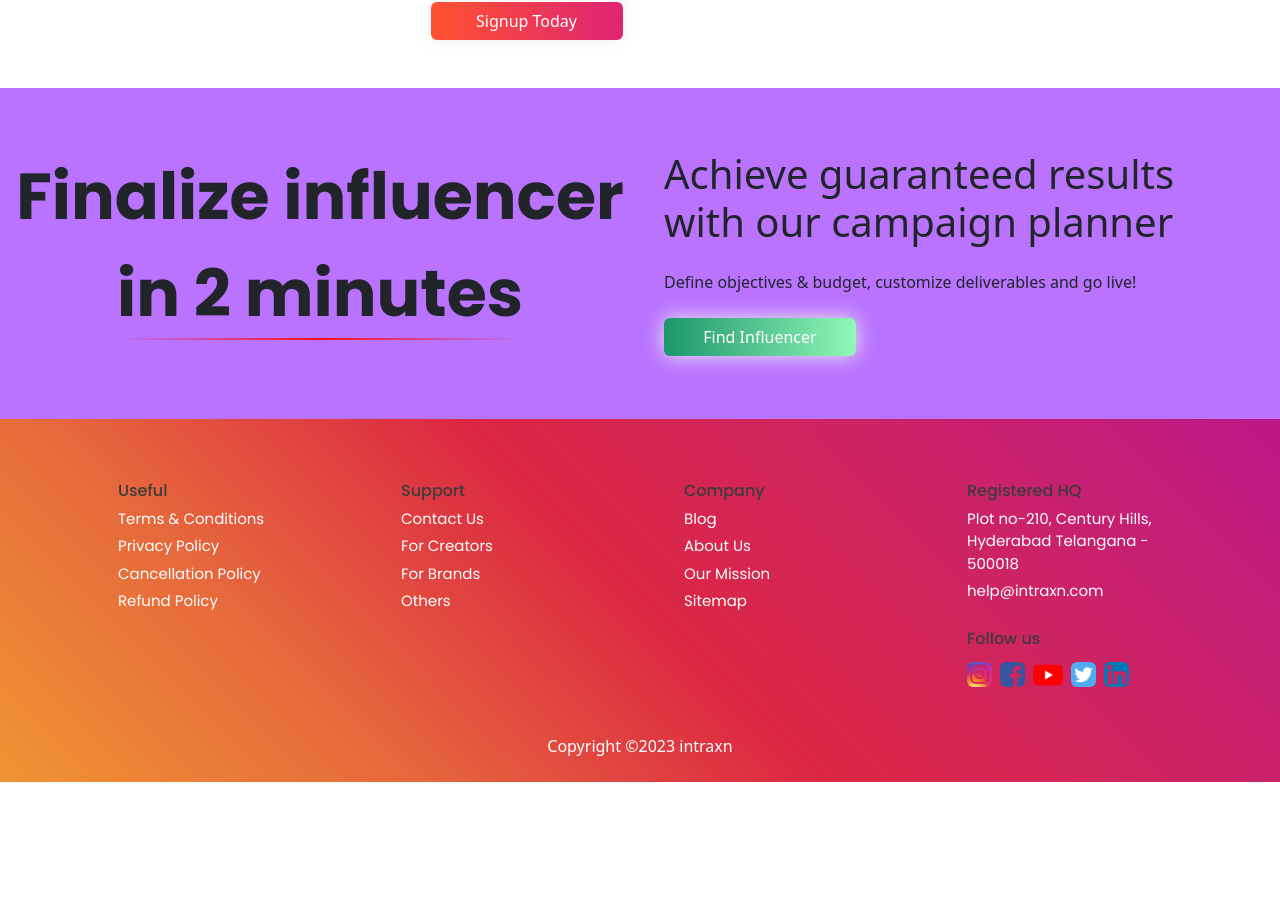
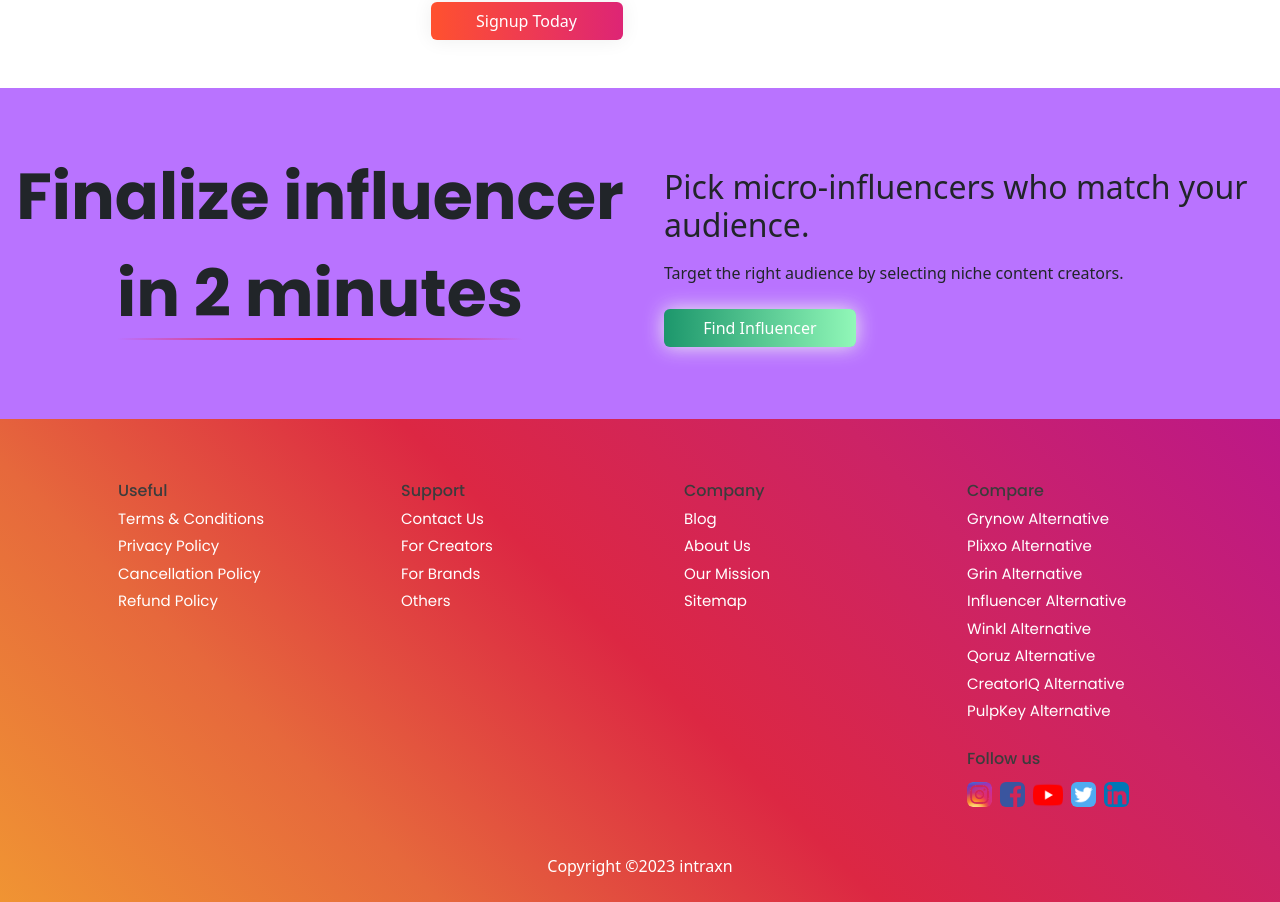
Before and after one commit to intraxnio/landingPage, a Next.js app: page /find-influencers in a window 1280 px wide. Shown: the part 1860-2762 px from the top of the page. Before the commit the page ends 2642 px from the top, so only its background shows below. Built offline with nearby package versions, Linux system fonts and the light colour scheme.

Commit message:
April v1.0 26 2023

```diff
--- a/src/components/BodyCards.js
+++ b/src/components/BodyCards.js
@@ -6,7 +6,7 @@ function BodyCards() {
 
     <div className="container row pt-5 pb-4 mx-auto">
         <div className="col-md-6 col-12">
-        <img className="img-fluid rounded" src="/influencers-collage.jpg" alt="micro-influencers" width={500} height={500} />
+        <img className="img-fluid rounded" src="/influencers-collage.webp" alt="micro-influencers" width={500} height={500} />
 
         </div>
         <div className="container col-md-6 col-12 my-auto">
--- a/src/components/BodyMain.js
+++ b/src/components/BodyMain.js
@@ -26,7 +26,7 @@ function BodyMain() {
         </div>
         <div className="col-md-4 col-lg-4 img-1">
         {/* <Image className="img-fluid rounded" src={mainBanner} priority={true} alt="Passion into Profession" /> */}
-<img className="img-fluid rounded" src="/mainBanner.webp" alt="Passion Profession" priority="true" width={500} height={650} />
+<img className="img-fluid rounded" src="/mainBanner.webp" alt="Instagram Influencer" priority="true" width={500} height={650} />
 
 
 
--- a/src/components/Footer.js
+++ b/src/components/Footer.js
@@ -43,13 +43,40 @@ export default function Footer() {
           <div className="container col-sm-12 col-12 col-md-3 col-lg-3 my-2">
             <div className="div">
               <ul>
-                <li className="footer-head-text">Registered HQ</li>
+                {/* <li className="footer-head-text">Registered HQ</li>
                 <li className="footer-content-text">
                   Plot no-210, Century Hills, Hyderabad Telangana - 500018
                 </li>
                 <li className="footer-content-text">
                   help@intraxn.com
+                </li> */}
+
+                <li className="footer-head-text">Compare</li>
+                <li className="footer-content-text">
+                 Grynow Alternative
                 </li>
+                <li className="footer-content-text">
+                 Plixxo Alternative
+                </li>
+                <li className="footer-content-text">
+                 Grin Alternative
+                </li>
+                <li className="footer-content-text">
+                 Influencer Alternative
+                </li>
+                <li className="footer-content-text">
+                 Winkl Alternative
+                </li>
+                <li className="footer-content-text">
+                 Qoruz Alternative
+                </li>
+                <li className="footer-content-text">
+                 CreatorIQ Alternative
+                </li>
+                <li className="footer-content-text">
+                 PulpKey Alternative
+                </li>
+
                 <li className="footer-head-text pt-4">
                   Follow us
                 </li>
--- a/src/components/Navbar.js
+++ b/src/components/Navbar.js
@@ -33,7 +33,7 @@ export default function Navbar() {
                                 <div className="container row mx-auto pt-2">
 
                                     <div className="col-2 col-md-2 pt-1 pb-1"><span className="material-icons">&#xea1d;</span></div>
-                                    <div className="col-10 col-md-10"> <Link className="subhead-decoration" href="/find-influencers"> Find Creator <br />
+                                    <div className="col-10 col-md-10"> <Link className="subhead-decoration" href="/find-influencers"> Find Influencer <br />
                                         <span className="head-sub-head">Choose your niche specific content creators</span></Link></div>
 
                                 </div>
@@ -46,7 +46,7 @@ export default function Navbar() {
 
                                 <div className="container row mx-auto pt-2">
                                     <div className="col-2 col-md-2 pt-1 pb-1"><span className="material-icons">&#xeaf7;</span></div>
-                                    <div className="col-10 col-md-10 "> <Link className="subhead-decoration" href="/influencer-payments"> Creator Payment <br />
+                                    <div className="col-10 col-md-10 "> <Link className="subhead-decoration" href="/influencer-payments"> Influencer Payments <br />
                                         <span className="head-sub-head">Individual&apos;s trust: made same day payments possible</span></Link></div>
                                 </div>
 
@@ -67,7 +67,7 @@ export default function Navbar() {
                                 <div className="container row mx-auto pt-2">
 
                                     <div className="col-2 col-md-2 pt-1 pb-1"><span className="material-icons">&#xea1d;</span></div>
-                                    <div className="col-10 col-md-10"> <Link className="subhead-decoration" href="/find-influencers"> Creator Insights <br />
+                                    <div className="col-10 col-md-10"> <Link className="subhead-decoration" href="/find-influencers"> Influencer Insights <br />
                                         <span className="head-sub-head">Choose your niche specific content creators</span></Link></div>
 
                                 </div>
--- a/src/pages/campaign-analytics.js
+++ b/src/pages/campaign-analytics.js
@@ -94,8 +94,8 @@ function analytics() {
         <div className="row">
           <div className="col-md-6 col-12 txt-2 text-center my-auto"><p>Create Campaign<br /> <span className="creator-underline"> in 5 minutes</span></p> </div>
           <div className="col-md-6 col-12 my-auto">
-            <div className="container mx-auto h2 pt-2">Achieve guaranteed results with our campaign planner</div>
-            <div className="container mx-auto row pt-2 pb-4">Define objectives & budget, customize deliverables and go live!</div>
+            <div className="container mx-auto h2 pt-2">With in 3 easy steps, campaign can be created.</div>
+            <div className="container mx-auto row pt-2 pb-4">Upload content, deliverables & pick influencers and go live!</div>
             <div className="container mx-auto "> <div className="col-md-12 col-12 btn login-btn-grad">
             Create Campaign
           </div></div>
--- a/src/pages/find-influencers.js
+++ b/src/pages/find-influencers.js
@@ -96,9 +96,9 @@ function findCreator() {
         <div className="row">
           <div className="col-md-6 col-12 txt-2 text-center my-auto"><p>Finalize influencer<br /> <span className="creator-underline"> in 2 minutes</span></p> </div>
           <div className="col-md-6 col-12 my-auto">
-            <div className="container mx-auto row h1">Achieve guaranteed results with our campaign planner</div>
-            <div className="container mx-auto row pt-3 pb-4">Define objectives & budget, customize deliverables and go live!</div>
-            <div className="container mx-auto row"> <div className="col-md-12 col-12 btn signup-btn-grad">
+            <div className="container mx-auto h2 pt-2">Pick micro-influencers who match your audience.</div>
+            <div className="container mx-auto row pt-2 pb-4">Target the right audience by selecting niche content creators.</div>
+            <div className="container mx-auto "> <div className="col-md-12 col-12 btn signup-btn-grad">
             Find Influencer
           </div></div>
             </div>
```
Also changed, not shown: src/components/BodyBlocks.js (+5 -5 lines), public/influencers-collage.webp (added).
